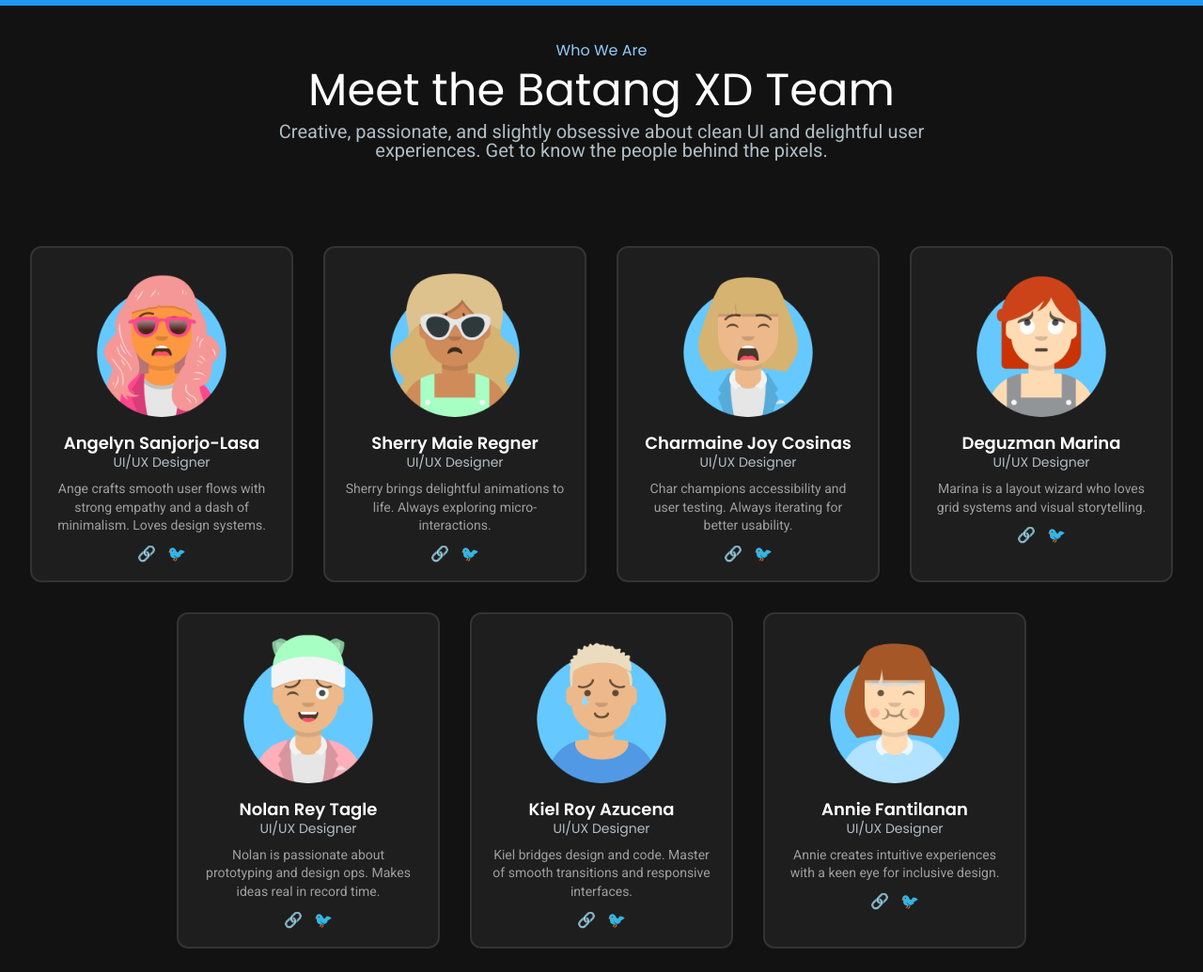
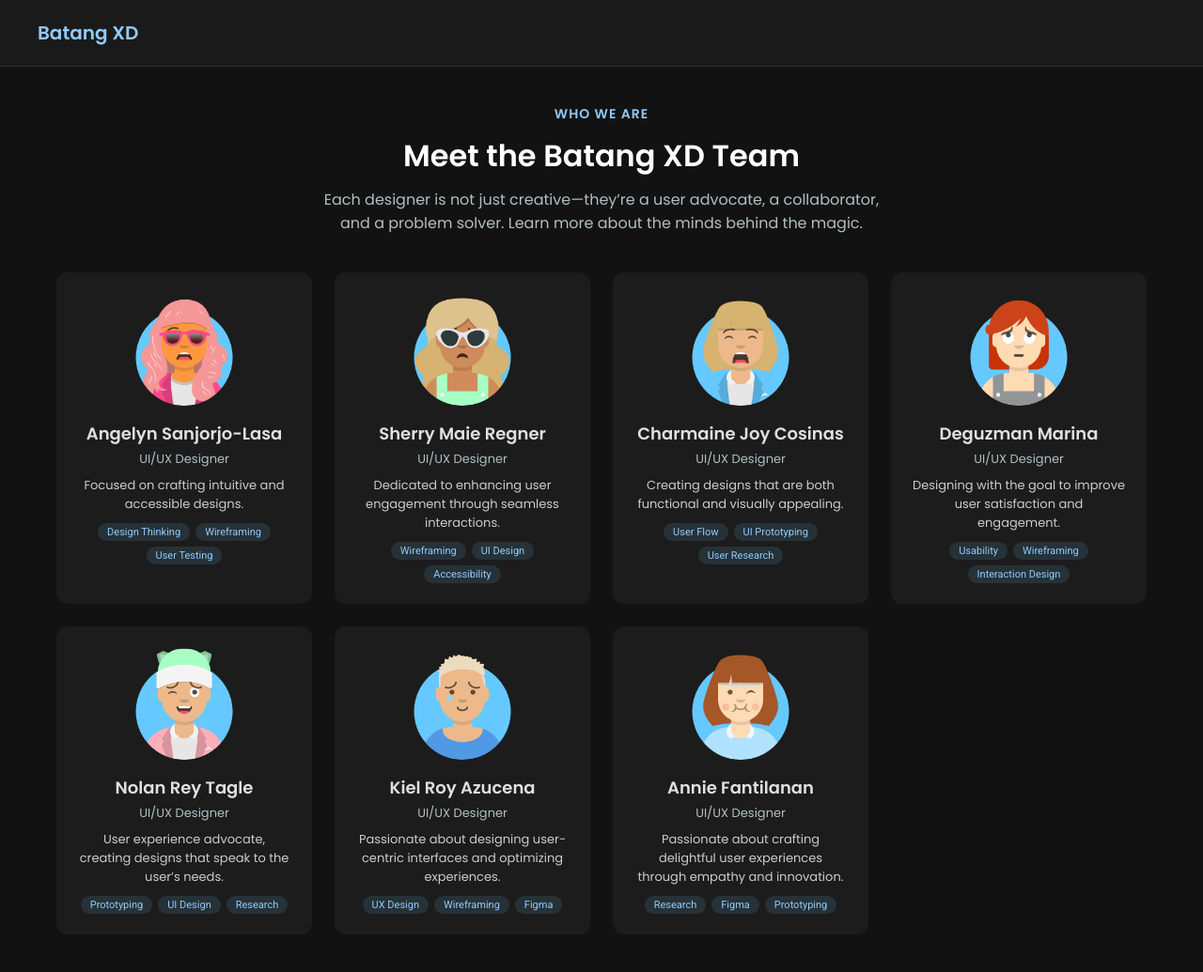
Before and after one commit to arfantilanan/batang_xd, a plain HTML site: page index.html in a window 1280 px wide. Shown: the whole page at 94% size. Drawn offline with nearby package versions, Linux system fonts and the light colour scheme.

Commit message:
improvement

```diff
--- a/index.html
+++ b/index.html
@@ -2,218 +2,294 @@
 <html lang="en">
 <head>
   <meta charset="UTF-8" />
-  <meta name="viewport" content="width=device-width, initial-scale=1.0" />
-  <title>Batang XD Team</title>
-  <link rel="preconnect" href="https://fonts.googleapis.com">
-  <link href="https://fonts.googleapis.com/css2?family=Poppins:wght@400;600&family=Roboto&display=swap" rel="stylesheet">
+  <meta name="viewport" content="width=device-width, initial-scale=1.0"/>
+  <title>Meet the Batang XD Team</title>
   <style>
-    @import url("https://cdnjs.cloudflare.com/ajax/libs/meyer-reset/2.0/reset.min.css");
+    @import url("https://fonts.googleapis.com/css2?family=Poppins:wght@400;600&family=Roboto&display=swap");
+
+    :root {
+      --bg: #121212;
+      --card-bg: #1c1c1c;
+      --hover-bg: #2a2a2a;
+      --primary: #90caf9;
+      --text-light: #e0e0e0;
+      --text-subtle: #b0bec5;
+      --accent: #2196f3;
+    }
 
     * {
+      margin: 0;
+      padding: 0;
       box-sizing: border-box;
-      -webkit-font-smoothing: antialiased;
     }
 
-    html, body {
-      height: 100%;
-      background-color: #121212;
-      color: #e0e0e0;
+    body {
+      background-color: var(--bg);
       font-family: 'Poppins', sans-serif;
-      margin: 0;
+      color: var(--text-light);
     }
 
-    a {
-      text-decoration: none;
-      color: #90caf9;
-      transition: color 0.3s ease;
+    header {
+      padding: 20px 40px;
+      display: flex;
+      justify-content: space-between;
+      align-items: center;
+      background-color: #1a1a1a;
+      border-bottom: 1px solid #333;
     }
 
-    a:hover .name {
-      color: #ffffff;
+    header h1 {
+      font-size: 20px;
+      color: var(--primary);
     }
 
-    header, section {
-      text-align: center;
+    nav a {
+      margin-left: 20px;
+      color: var(--text-subtle);
+      text-decoration: none;
+      font-size: 14px;
+    }
+
+    nav a:hover {
+      color: var(--primary);
+    }
+
+    .container {
       padding: 40px 20px;
+      max-width: 1200px;
+      margin: auto;
     }
 
     .section-header {
-      border-top: 6px solid #2196f3;
-      margin-bottom: 32px;
+      text-align: center;
+      margin-bottom: 40px;
     }
 
     .section-header h1 {
-      font-size: 48px;
-      color: #ffffff;
+      color: var(--primary);
+      font-size: 14px;
+      font-weight: 600;
+      letter-spacing: 1px;
+      text-transform: uppercase;
+    }
+
+    .section-header h2 {
+      color: white;
+      font-size: 32px;
       margin: 10px 0;
     }
 
     .section-header p {
-      font-size: 20px;
-      color: #b0bec5;
-      font-family: 'Roboto', sans-serif;
-      max-width: 720px;
+      max-width: 600px;
       margin: 0 auto;
+      font-size: 16px;
+      color: var(--text-subtle);
     }
 
     .team-grid {
-      display: flex;
-      flex-wrap: wrap;
-      justify-content: center;
-      gap: 32px;
-      padding: 20px;
-      max-width: 1400px;
-      margin: auto;
+      display: grid;
+      grid-template-columns: repeat(auto-fit, minmax(260px, 1fr));
+      gap: 24px;
     }
 
     .team-card {
-      background-color: #1e1e1e;
-      border: 2px solid #333;
+      background-color: var(--card-bg);
       border-radius: 12px;
+      overflow: hidden;
+      transition: transform 0.2s ease, border 0.2s ease;
+      text-decoration: none;
+      color: inherit;
+      display: flex;
+      flex-direction: column;
+      align-items: center; /* Center content horizontally */
+      border: 2px solid transparent;
       padding: 20px;
-      width: 280px;
-      text-align: center;
-      transition: all 0.3s ease;
     }
 
     .team-card:hover {
-      transform: translateY(-8px);
-      border-color: #90caf9;
-      background-color: #2a2a2a;
+      transform: translateY(-4px);
+      border: 2px solid var(--primary);
     }
 
     .team-card img {
-      width: 160px;
-      height: 160px;
+      width: 120px; /* Adjust image size */
+      height: 120px; /* Adjust image size */
+      object-fit: cover;
       border-radius: 50%;
-      object-fit: cover;
-      margin-bottom: 16px;
+      margin-bottom: 16px; /* Space between image and text */
     }
 
-    .team-card .name {
+    .team-card-content {
+      text-align: center;
+    }
+
+    .team-card h3 {
       font-size: 18px;
       font-weight: 600;
-      color: #ffffff;
       margin-bottom: 4px;
     }
 
-    .team-card .job-title {
-      font-size: 14px;
-      color: #b0bec5;
-      margin-bottom: 12px;
+    .job-title {
+      font-size: 13px;
+      color: var(--text-subtle);
+      margin-bottom: 8px;
     }
 
-    .team-card .bio {
-      font-size: 14px;
-      font-family: 'Roboto', sans-serif;
-      color: #9e9e9e;
-      line-height: 1.4;
-      margin-bottom: 12px;
+    .bio {
+      font-size: 13px;
+      color: #ccc;
+      margin-bottom: 10px;
     }
 
-    .social-icons {
+    .tags {
       display: flex;
       justify-content: center;
-      gap: 12px;
+      gap: 6px;
+      flex-wrap: wrap;
     }
 
-    .social-icons a {
-      color: #90caf9;
-      font-size: 16px;
-      transition: color 0.3s ease;
+    .tag {
+      background-color: #263238;
+      color: var(--primary);
+      font-size: 11px;
+      padding: 3px 10px;
+      border-radius: 20px;
+      font-family: 'Roboto', sans-serif;
     }
 
-    .social-icons a:hover {
-      color: #ffffff;
+    .cta-button {
+      display: block;
+      background-color: var(--primary);
+      color: var(--bg);
+      padding: 12px 24px;
+      font-size: 16px;
+      border-radius: 50px;
+      text-align: center;
+      text-decoration: none;
+      margin-top: 40px;
+      font-weight: 600;
+      transition: background-color 0.3s ease;
+    }
+
+    .cta-button:hover {
+      background-color: var(--accent);
     }
   </style>
 </head>
 <body>
-  <main>
-    <section class="section-header">
-      <h3 style="color: #90caf9;">Who We Are</h3>
-      <h1>Meet the Batang XD Team</h1>
-      <p>Creative, passionate, and slightly obsessive about clean UI and delightful user experiences. Get to know the people behind the pixels.</p>
-    </section>
+  <header>
+    <h1>Batang XD</h1>
+  </header>
 
-    <section class="team-grid">
-      <article class="team-card">
+  <div class="container">
+    <div class="section-header">
+      <h1>Who We Are</h1>
+      <h2>Meet the Batang XD Team</h2>
+      <p>Each designer is not just creative—they’re a user advocate, a collaborator, and a problem solver. Learn more about the minds behind the magic.</p>
+    </div>
+
+    <div class="team-grid">
+      <!-- Team Members (cards) -->
+      <a href="ange.html" class="team-card">
         <img src="img/ange.png" alt="Angelyn Sanjorjo-Lasa" />
-        <div class="name">Angelyn Sanjorjo-Lasa</div>
+        <div class="team-card-content">
+          <h3>Angelyn Sanjorjo-Lasa</h3>
           <div class="job-title">UI/UX Designer</div>
-        <p class="bio">Ange crafts smooth user flows with strong empathy and a dash of minimalism. Loves design systems.</p>
-        <div class="social-icons">
-          <a href="#"><i>🔗</i></a>
-          <a href="#"><i>🐦</i></a>
+          <div class="bio">Focused on crafting intuitive and accessible designs.</div>
+          <div class="tags">
+            <span class="tag">Design Thinking</span>
+            <span class="tag">Wireframing</span>
+            <span class="tag">User Testing</span>
           </div>
-      </article>
+        </div>
+      </a>
 
-      <article class="team-card">
+      <a href="sherry.html" class="team-card">
         <img src="img/sherry.png" alt="Sherry Maie Regner" />
-        <div class="name">Sherry Maie Regner</div>
+        <div class="team-card-content">
+          <h3>Sherry Maie Regner</h3>
           <div class="job-title">UI/UX Designer</div>
-        <p class="bio">Sherry brings delightful animations to life. Always exploring micro-interactions.</p>
-        <div class="social-icons">
-          <a href="#"><i>🔗</i></a>
-          <a href="#"><i>🐦</i></a>
+          <div class="bio">Dedicated to enhancing user engagement through seamless interactions.</div>
+          <div class="tags">
+            <span class="tag">Wireframing</span>
+            <span class="tag">UI Design</span>
+            <span class="tag">Accessibility</span>
           </div>
-      </article>
+        </div>
+      </a>
 
-      <article class="team-card">
+      <a href="char.html" class="team-card">
         <img src="img/char.png" alt="Charmaine Joy Cosinas" />
-        <div class="name">Charmaine Joy Cosinas</div>
+        <div class="team-card-content">
+          <h3>Charmaine Joy Cosinas</h3>
           <div class="job-title">UI/UX Designer</div>
-        <p class="bio">Char champions accessibility and user testing. Always iterating for better usability.</p>
-        <div class="social-icons">
-          <a href="#"><i>🔗</i></a>
-          <a href="#"><i>🐦</i></a>
+          <div class="bio">Creating designs that are both functional and visually appealing.</div>
+          <div class="tags">
+            <span class="tag">User Flow</span>
+            <span class="tag">UI Prototyping</span>
+            <span class="tag">User Research</span>
           </div>
-      </article>
+        </div>
+      </a>
 
-      <article class="team-card">
+      <a href="marina.html" class="team-card">
         <img src="img/marina.png" alt="Deguzman Marina" />
-        <div class="name">Deguzman Marina</div>
+        <div class="team-card-content">
+          <h3>Deguzman Marina</h3>
           <div class="job-title">UI/UX Designer</div>
-        <p class="bio">Marina is a layout wizard who loves grid systems and visual storytelling.</p>
-        <div class="social-icons">
-          <a href="#"><i>🔗</i></a>
-          <a href="#"><i>🐦</i></a>
+          <div class="bio">Designing with the goal to improve user satisfaction and engagement.</div>
+          <div class="tags">
+            <span class="tag">Usability</span>
+            <span class="tag">Wireframing</span>
+            <span class="tag">Interaction Design</span>
           </div>
-      </article>
+        </div>
+      </a>
 
-      <article class="team-card">
+      <a href="nolan.html" class="team-card">
         <img src="img/nolan.png" alt="Nolan Rey Tagle" />
-        <div class="name">Nolan Rey Tagle</div>
+        <div class="team-card-content">
+          <h3>Nolan Rey Tagle</h3>
           <div class="job-title">UI/UX Designer</div>
-        <p class="bio">Nolan is passionate about prototyping and design ops. Makes ideas real in record time.</p>
-        <div class="social-icons">
-          <a href="#"><i>🔗</i></a>
-          <a href="#"><i>🐦</i></a>
+          <div class="bio">User experience advocate, creating designs that speak to the user’s needs.</div>
+          <div class="tags">
+            <span class="tag">Prototyping</span>
+            <span class="tag">UI Design</span>
+            <span class="tag">Research</span>
           </div>
-      </article>
+        </div>
+      </a>
 
-      <article class="team-card">
+      <a href="kiel.html" class="team-card">
         <img src="img/kiel.png" alt="Kiel Roy Azucena" />
-        <div class="name">Kiel Roy Azucena</div>
+        <div class="team-card-content">
+          <h3>Kiel Roy Azucena</h3>
           <div class="job-title">UI/UX Designer</div>
-        <p class="bio">Kiel bridges design and code. Master of smooth transitions and responsive interfaces.</p>
-        <div class="social-icons">
-          <a href="#"><i>🔗</i></a>
-          <a href="#"><i>🐦</i></a>
+          <div class="bio">Passionate about designing user-centric interfaces and optimizing experiences.</div>
+          <div class="tags">
+            <span class="tag">UX Design</span>
+            <span class="tag">Wireframing</span>
+            <span class="tag">Figma</span>
           </div>
-      </article>
+        </div>
+      </a>
 
-      <article class="team-card">
+      <!-- Annie moved to the last -->
+      <a href="annie.html" class="team-card">
         <img src="img/annie.png" alt="Annie Fantilanan" />
-        <div class="name">Annie Fantilanan</div>
+        <div class="team-card-content">
+          <h3>Annie Fantilanan</h3>
           <div class="job-title">UI/UX Designer</div>
-        <p class="bio">Annie creates intuitive experiences with a keen eye for inclusive design.</p>
-        <div class="social-icons">
-          <a href="#"><i>🔗</i></a>
-          <a href="#"><i>🐦</i></a>
+          <div class="bio">Passionate about crafting delightful user experiences through empathy and innovation.</div>
+          <div class="tags">
+            <span class="tag">Research</span>
+            <span class="tag">Figma</span>
+            <span class="tag">Prototyping</span>
           </div>
-      </article>
-    </section>
-  </main>
+        </div>
+      </a>
+    </div>
+
+  </div>
 </body>
 </html>
```
Lines whose indentation alone changed are shown as unchanged.
